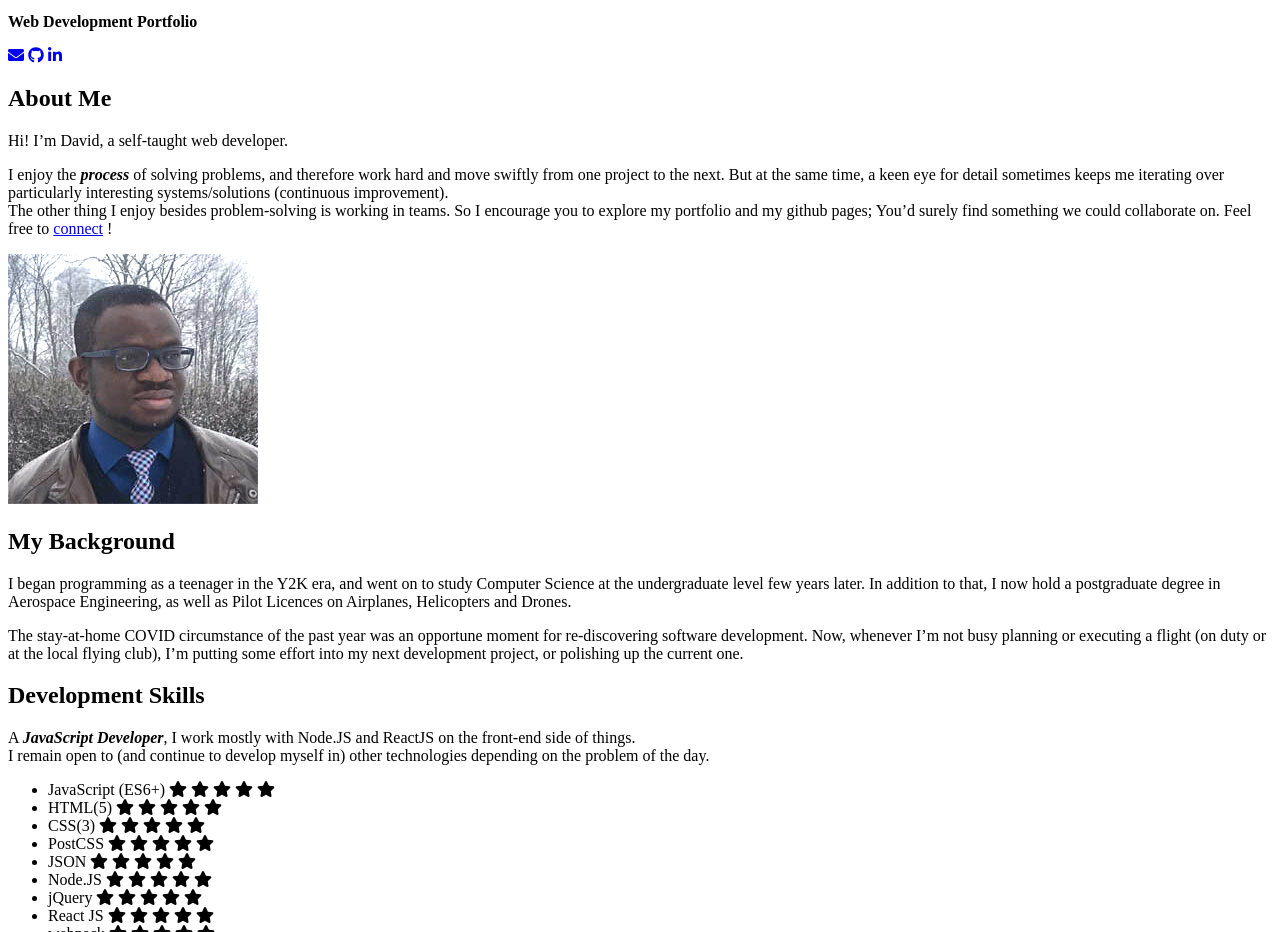
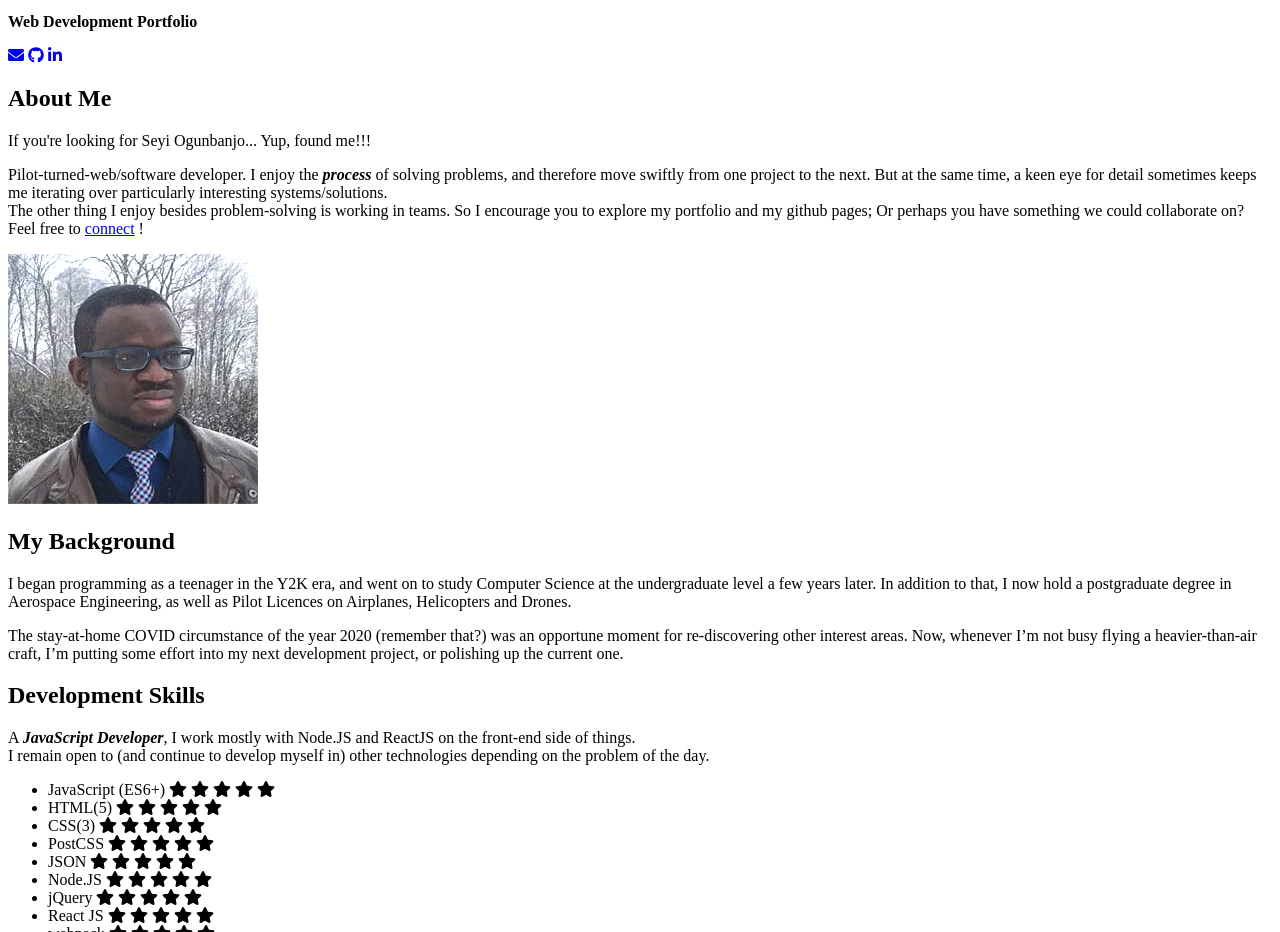
Before and after one commit to David-again/portfolio-live, a website: page src/index.html in a window 1280 px wide. Shown: the part 1180-2112 px from the top of the page. Drawn offline with nearby package versions, Linux system fonts and the light colour scheme.

Commit message:
2022 change 01 - Index AboutMe + Background

```diff
--- a/src/index.html
+++ b/src/index.html
@@ -58,19 +58,18 @@
             <div class="about-container section-wrapper">
                 <div class="main-doc-about__text-content main-doc-about__text-content--about-me">
                     <h2>About Me </h2>
-                    <p> Hi! I’m David, a self-taught web developer. </p>
-                    <p> I enjoy the <strong> <em>process</em> </strong> of solving problems, and therefore work hard and move swiftly from one project to the next. But at the same time, a keen eye for detail sometimes keeps me iterating over particularly
-                        interesting systems/solutions (continuous improvement). </br>
-                        The other thing I enjoy besides problem-solving is working in teams. So I encourage you to explore my portfolio and my github pages; You’d surely find something we could collaborate on. Feel free to <a href="#contact">connect</a>                        !
+                    <p> If you're looking for Seyi Ogunbanjo... Yup, found me!!!  </p>
+                    <p> Pilot-turned-web/software developer. I enjoy the <strong> <em>process</em> </strong> of solving problems, and therefore move swiftly from one project to the next. But at the same time, a keen eye for detail sometimes keeps me iterating over particularly
+                        interesting systems/solutions. </br>
+                        The other thing I enjoy besides problem-solving is working in teams. So I encourage you to explore my portfolio and my github pages; Or perhaps you have something we could collaborate on? Feel free to <a href="#contact">connect</a>                        !
                     </p>
                 </div>
                 <img class="main-doc-about__selfie" src="images/brand/selfie-square.png" alt="David Ogunbanjo's profile pic">
                 <div class="main-doc-about__text-content main-doc-about__text-content--my-background">
                     <h2>My Background</h2>
-                    <p> I began programming as a teenager in the Y2K era, and went on to study Computer Science at the undergraduate level few years later. In addition to that, I now hold a postgraduate degree in Aerospace Engineering, as well as Pilot Licences
+                    <p> I began programming as a teenager in the Y2K era, and went on to study Computer Science at the undergraduate level a few years later. In addition to that, I now hold a postgraduate degree in Aerospace Engineering, as well as Pilot Licences
                         on Airplanes, Helicopters and Drones.</p>
-                    <p>The stay-at-home COVID circumstance of the past year was an opportune moment for re-discovering software development. Now, whenever I’m not busy planning or executing a flight (on duty or at the local flying club), I’m putting some
-                        effort into my next development project, or polishing up the current one.
+                    <p>The stay-at-home COVID circumstance of the year 2020 (remember that?) was an opportune moment for re-discovering other interest areas. Now, whenever I’m not busy flying a heavier-than-air craft, I’m putting some effort into my next development project, or polishing up the current one.
                     </p>
                 </div>
             </div>
```
